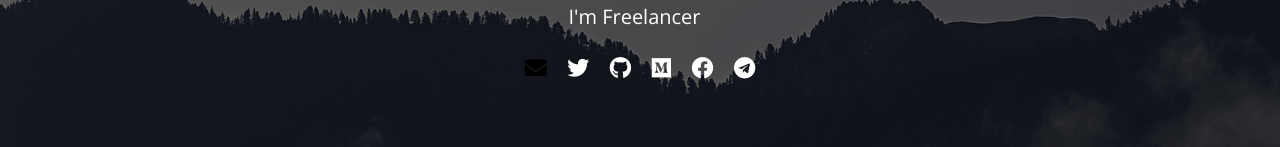
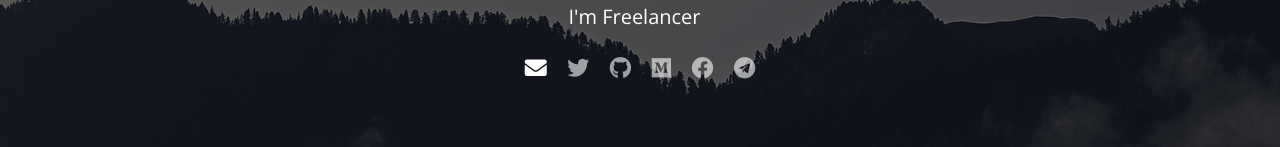
Before and after one commit to therupdeep/portfolio, a plain HTML site: page index.html in a window 1280 px wide. In both pictures the pointer is over the element 535 px from the left and 565 px from the top of the page. Shown: the part 497-644 px from the top of the page. Drawn offline with nearby package versions, Linux system fonts and the light colour scheme.

Commit message:
styled social icons

```diff
--- a/css/style.css
+++ b/css/style.css
@@ -172,9 +172,11 @@
  .social-icons ul .list a .icon-white{
     font-size: 22px;
     color: white;
+    opacity: 0.6;
 }
 
  .social-icons ul .list a .icon-white:hover{
     font-size: 22px;
-    color: black;
+    color: white;
+    opacity: 1;
 }
```
